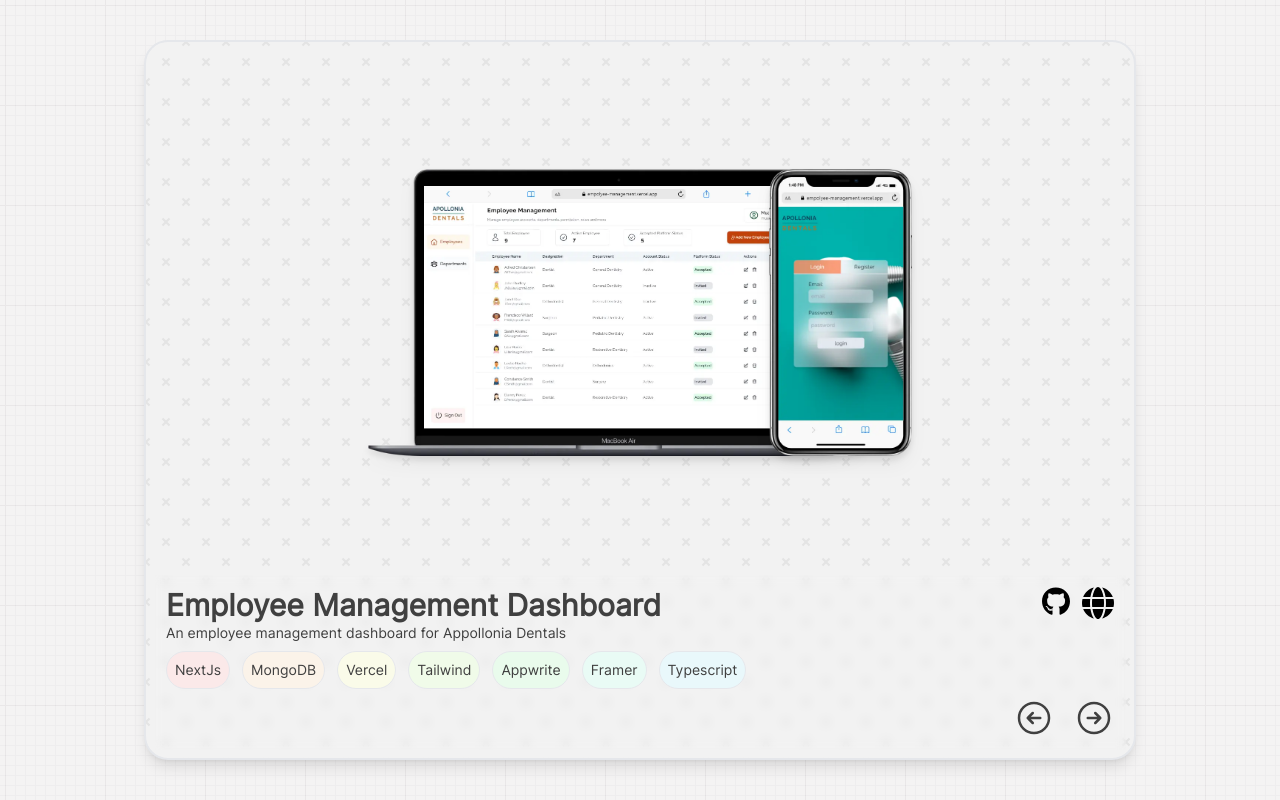
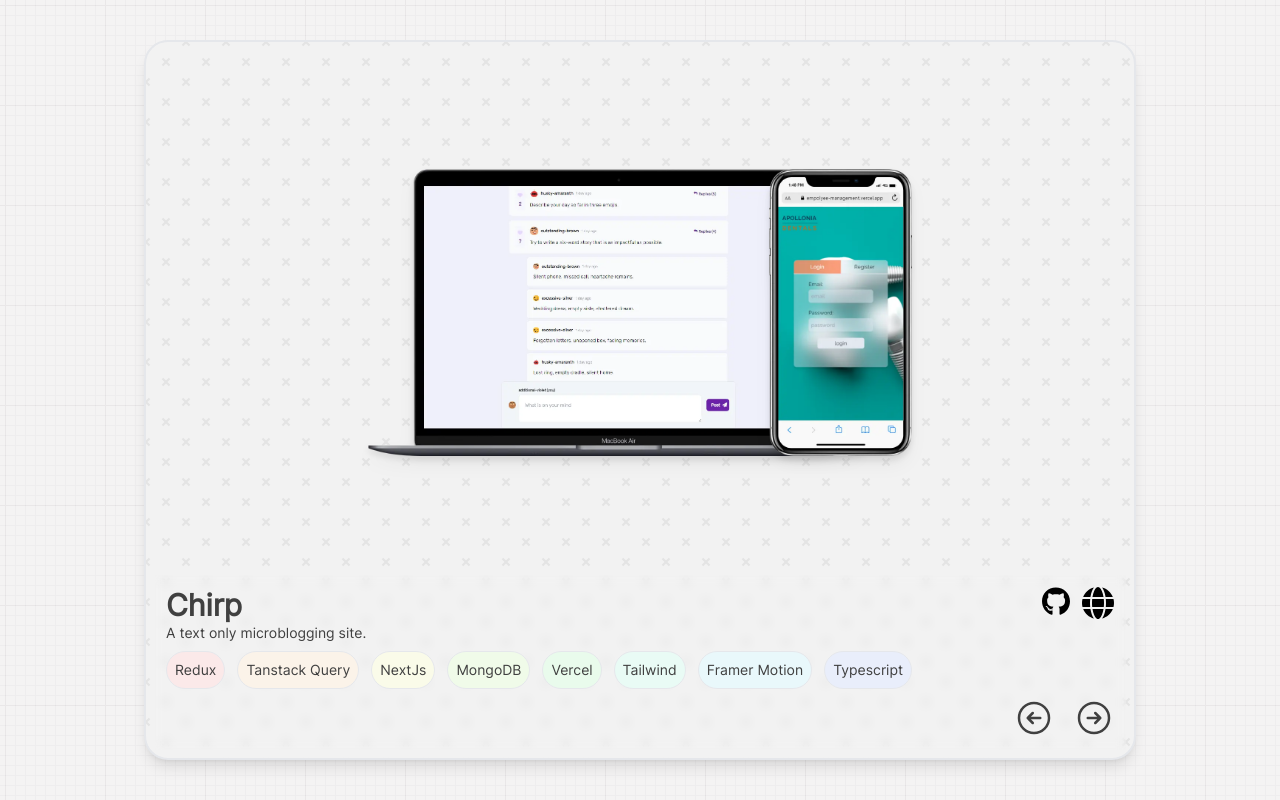
Before and after one commit to Muadh-Adekunle-Monsuru/personal-portfolio, a React (Vite) app: page / in a window 1280 px wide. Shown: the part 800-1600 px from the top of the page. Built offline with nearby package versions, Linux system fonts and the light colour scheme.

Commit message:
chirp project

```diff
--- a/src/App.tsx
+++ b/src/App.tsx
@@ -15,6 +15,26 @@
 		scrollToSection(id);
 	};
 	const carouselData = [
+		{
+			title: 'Chirp',
+			img: '/mockups/p13-laptop.png.webp',
+			img2: '/mockups/p1-phone.png.webp',
+			description: 'A text only microblogging site.',
+			stack: [
+				'Redux',
+				'Tanstack Query',
+				'NextJs',
+				'MongoDB',
+				'Vercel',
+				'Tailwind',
+				'Framer Motion',
+				'Typescript',
+			],
+			links: {
+				github: 'https://github.com/Muadh-Adekunle-Monsuru/chirp',
+				vercel: 'https://chirp-posts.vercel.app/',
+			},
+		},
 		{
 			title: 'Employee Management Dashboard',
 			img: '/mockups/p1-laptop.png.webp',
```
Also changed, not shown: public/mockups/p13-laptop.png.webp (added), public/mockups/p13-mobile.png.webp (added).
